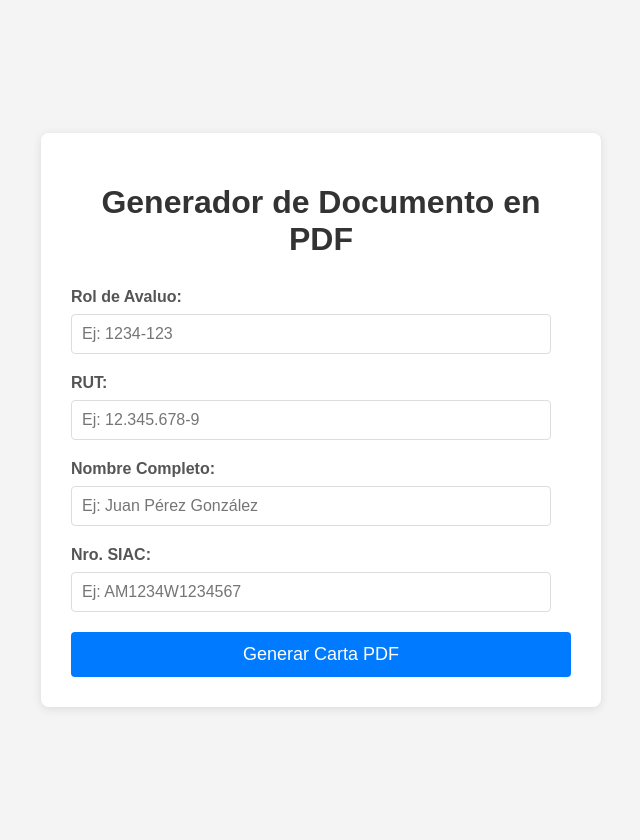
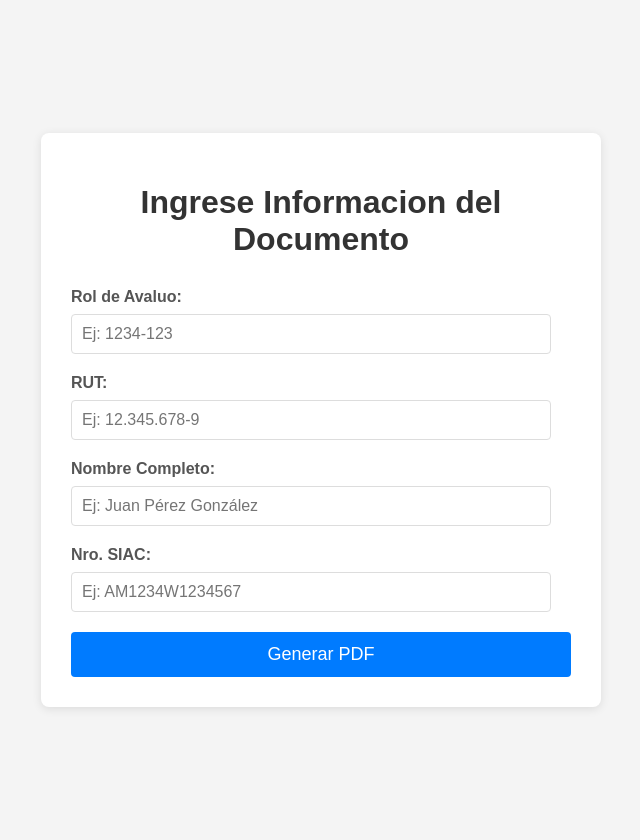
Before and after one commit to 3dalsur/Expo, a Flask app: page / in a window 1280 px wide. Shown: the whole page, without its empty margins (319-959 px from the left). Run offline with Flask 3, Linux system fonts and the light colour scheme.

Commit message:
Update index.html

```diff
--- a/templates/index.html
+++ b/templates/index.html
@@ -60,7 +60,7 @@
 </head>
 <body>
     <div class="container">
-        <h1>Generador de Documento en PDF</h1>
+        <h1>Ingrese Informacion del Documento</h1>
         <form method="POST">
             <label for="rol">Rol de Avaluo:</label>
             <input type="text" id="rol" name="rol" required placeholder="Ej: 1234-123">
@@ -74,7 +74,7 @@
             <label for="siac">Nro. SIAC:</label>
             <input type="text" id="siac" name="siac" required placeholder="Ej: AM1234W1234567">
 
-            <button type="submit">Generar Carta PDF</button>
+            <button type="submit">Generar PDF</button>
         </form>
     </div>
 </body>
```
